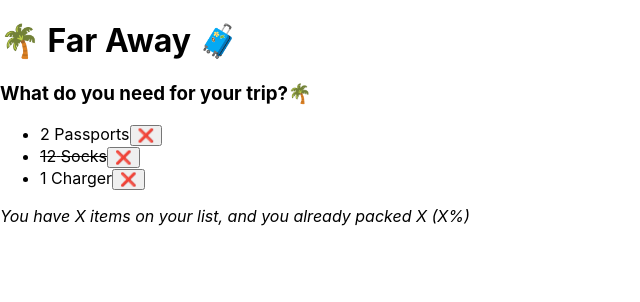
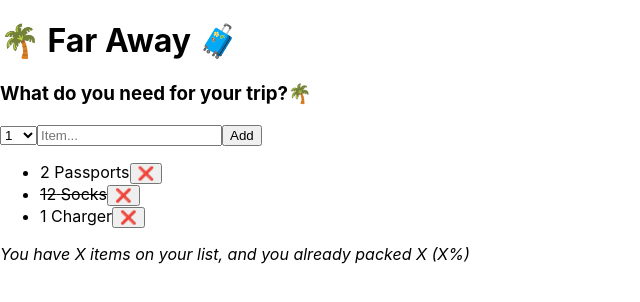
Before and after one commit to Iza-04/travel-list, a React (Create React App) app: page / in a window 1280 px wide. Shown: the top 302 px of the page, without its empty margins (0-640 px from the left). Built offline with nearby package versions, Linux system fonts and the light colour scheme.

Commit message:
add Array, add form, add button

```diff
--- a/src/App.js
+++ b/src/App.js
@@ -20,10 +20,21 @@
 }
 
 function Form() {
+  function handleSubmit() {}
+
   return (
-    <div className="add-form">
+    <form className="add-form" onSubmit={handleSubmit}>
       <h3>What do you need for your trip?🌴</h3>
-    </div>
+      <select>
+        {Array.from({ length: 20 }, (_, i) => i + 1).map((num) => (
+          <option value={num} key={num}>
+            {num}
+          </option>
+        ))}
+      </select>
+      <input type="text" placeholder="Item..." />
+      <button>Add</button>
+    </form>
   );
 }
 
@@ -32,7 +43,7 @@
     <div className="list">
       <ul>
         {initialItems.map((item) => (
-          <Item item={item} />
+          <Item item={item} key={item.id} />
         ))}
       </ul>
     </div>
```
